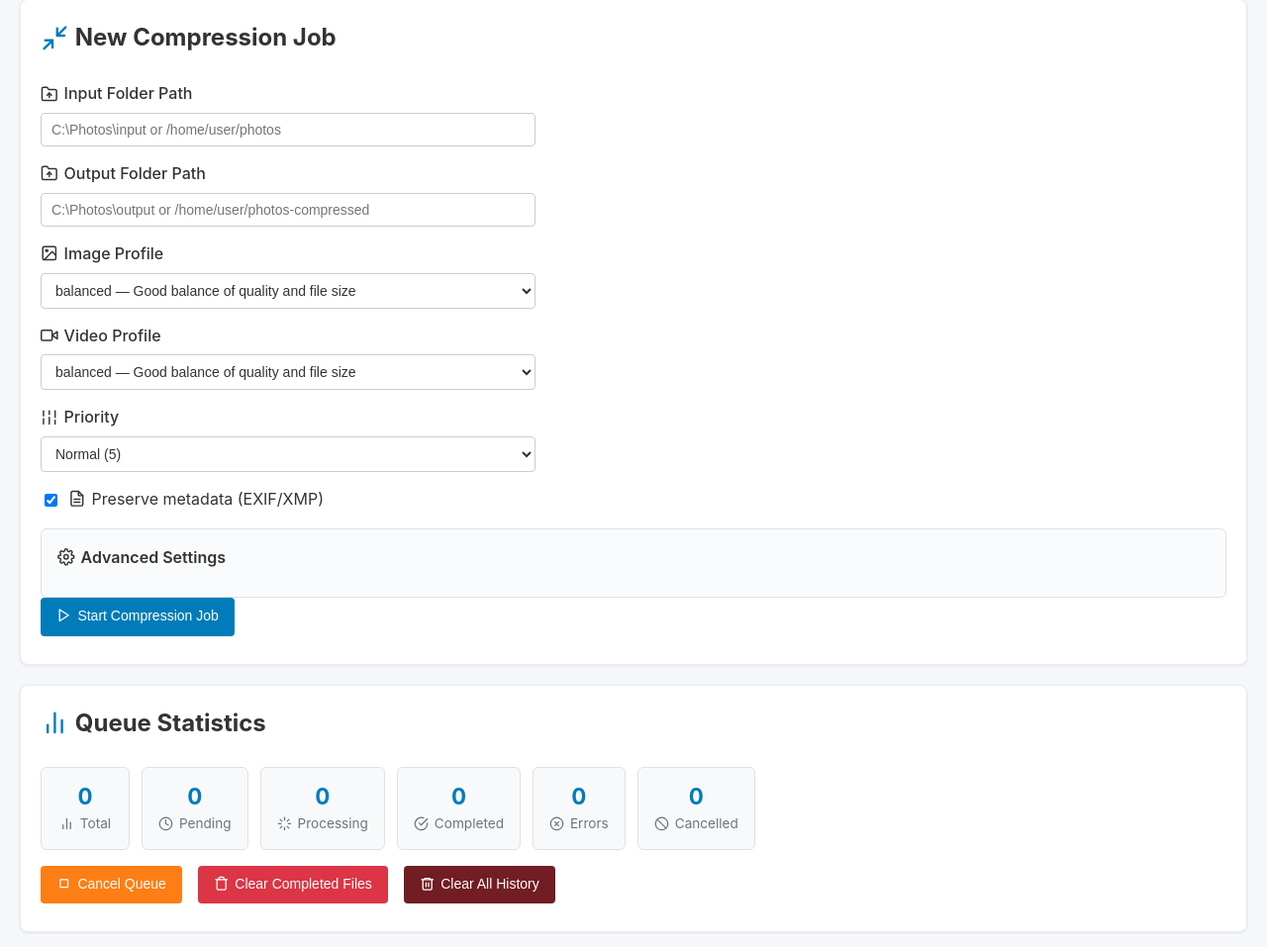
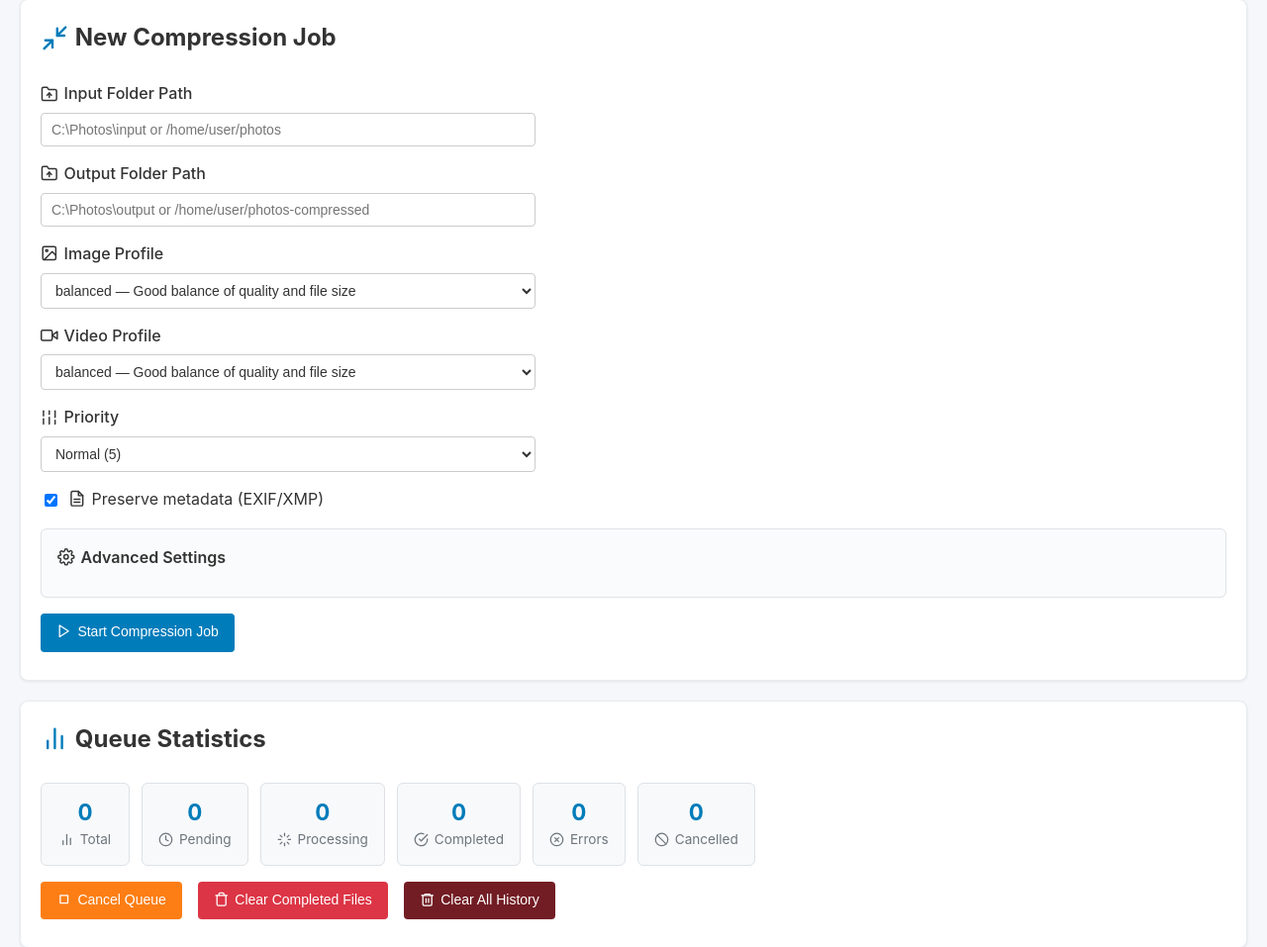
Before and after one commit to viruchith/MediaCompressorWebApp, a Flask app: page / in a window 1280 px wide. Shown: the part 115-1072 px from the top of the page at 99% size. Run offline with Flask 3, Linux system fonts and the light colour scheme; data that the repository does not hold is empty; parts of the project's set-up code (start-up, migrations or seed data) failed here and were passed over; some libraries are stand-ins or nearby versions.

Commit message:
fix: add margin to the start compression button for better spacing

```diff
--- a/templates/index.html
+++ b/templates/index.html
@@ -149,7 +149,7 @@
                 </div>
             </details>
 
-            <button type="submit" data-btn-icon="play" data-btn-text="Start Compression Job"></button>
+            <button type="submit" style="margin-top: 1rem;"  data-btn-icon="play" data-btn-text="Start Compression Job"></button>
         </form>
     </div>
 
```
